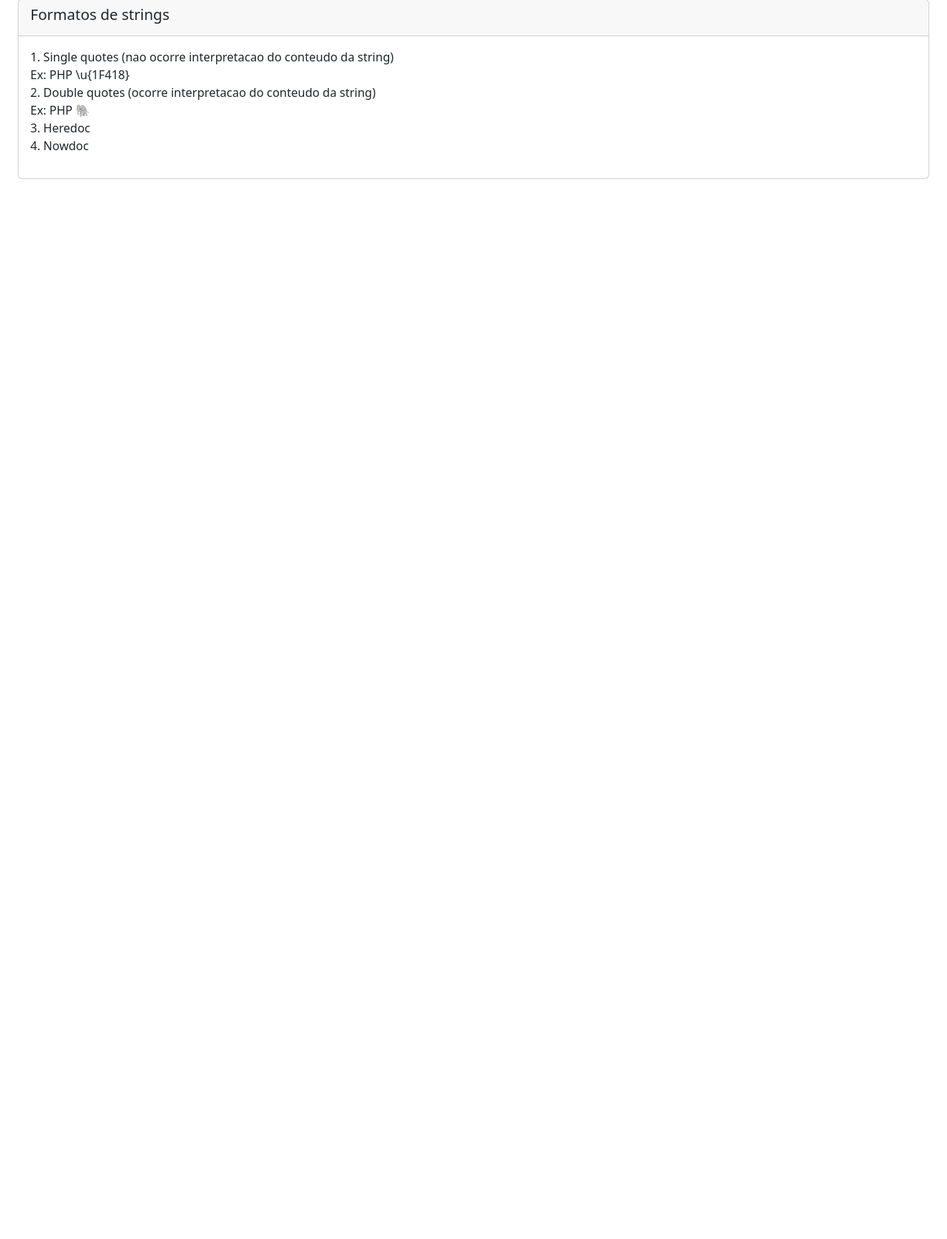
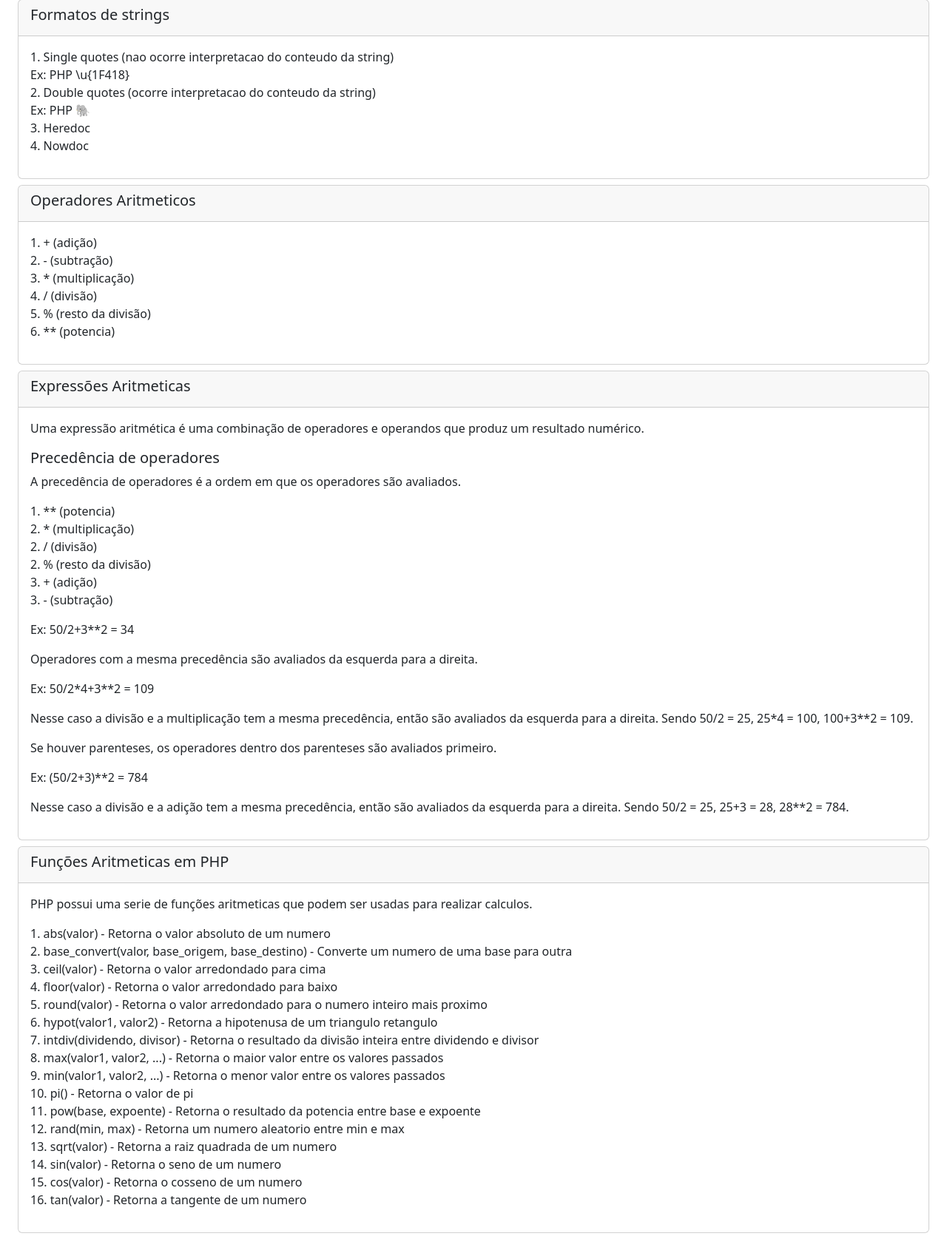
Before and after one commit to javorskinha/Estudos-PHP, a PHP site: page / in a window 1280 px wide. Shown: the part 1562-3237 px from the top of the page at 74% size. Before the commit the page ends 1804 px from the top, so only its background shows below. Run offline with PHP 8.4, Linux system fonts and the light colour scheme; some libraries are stand-ins or nearby versions.

Commit message:
atualizando anotacoes do curso php moderno curso em video

```diff
--- a/exPhpNotes/index.php
+++ b/exPhpNotes/index.php
@@ -120,6 +120,76 @@
             </ul>
         </div>
     </div>
+
+    <div class="card mx-4 my-2">
+        <div class="card-header">
+            <h5 class="card-title">Operadores Aritmeticos</h5>
+        </div>
+        <div class="card-body">
+            <ul class="list-group-numbered p-0">
+                <li class="list-group-item">+ (adição)</li>
+                <li class="list-group-item">- (subtração)</li>
+                <li class="list-group-item">* (multiplicação)</li>
+                <li class="list-group-item">/ (divisão)</li>
+                <li class="list-group-item">% (resto da divisão)</li>
+                <li class="list-group-item">** (potencia)</li>
+            </ul>
+        </div>
+    </div>
+
+    <div class="card mx-4 my-2">
+        <div class="card-header">
+            <h5 class="card-title">Expressões Aritmeticas</h5>
+        </div>
+        <div class="card-body">
+            <p>Uma expressão aritmética é uma combinação de operadores e operandos que produz um resultado numérico.</p>
+
+            <h5 class="mt-3">Precedência de operadores</h5>
+            <p>A precedência de operadores é a ordem em que os operadores são avaliados.</p>
+            <ul class="list-unstyled p-0">
+                <li class="list-group-item">1. ** (potencia)</li>
+                <li class="list-group-item">2. * (multiplicação)</li>
+                <li class="list-group-item">2. / (divisão)</li>
+                <li class="list-group-item">2. % (resto da divisão)</li>
+                <li class="list-group-item">3. + (adição)</li>
+                <li class="list-group-item">3. - (subtração)</li>
+            </ul>
+            <p>Ex: 50/2+3**2 = <?php echo 50/2+3**2; ?></p>
+            <p>Operadores com a mesma precedência são avaliados da esquerda para a direita.</p>
+            <p>Ex: 50/2*4+3**2 = <?php echo 50/2*4+3**2; ?></p>
+            <p>Nesse caso a divisão e a multiplicação tem a mesma precedência, então são avaliados da esquerda para a direita. Sendo 50/2 = 25, 25*4 = 100, 100+3**2 = 109.</p>
+            <p> Se houver parenteses, os operadores dentro dos parenteses são avaliados primeiro.</p>
+            <p>Ex: (50/2+3)**2 = <?php echo (50/2+3)**2; ?></p>
+            <p>Nesse caso a divisão e a adição tem a mesma precedência, então são avaliados da esquerda para a direita. Sendo 50/2 = 25, 25+3 = 28, 28**2 = 784.</p>
+        </div>
+    </div>
+
+    <div class="card mx-4 my-2">
+        <div class="card-header">
+            <h5 class="card-title">Funções Aritmeticas em PHP</h5>
+        </div>
+        <div class="card-body">
+            <p>PHP possui uma serie de funções aritmeticas que podem ser usadas para realizar calculos.</p>
+            <ul class="list-group-numbered p-0">
+                <li class="list-group-item">abs(valor) - Retorna o valor absoluto de um numero</li>
+                <li class="list-group-item">base_convert(valor, base_origem, base_destino) - Converte um numero de uma base para outra</li>
+                <li class="list-group-item">ceil(valor) - Retorna o valor arredondado para cima</li>
+                <li class="list-group-item">floor(valor) - Retorna o valor arredondado para baixo</li>
+                <li class="list-group-item">round(valor) - Retorna o valor arredondado para o numero inteiro mais proximo</li>
+                <li class="list-group-item">hypot(valor1, valor2) - Retorna a hipotenusa de um triangulo retangulo</li>
+                <li class="list-group-item">intdiv(dividendo, divisor) - Retorna o resultado da divisão inteira entre dividendo e divisor</li>
+                <li class="list-group-item">max(valor1, valor2, ...) - Retorna o maior valor entre os valores passados</li>
+                <li class="list-group-item">min(valor1, valor2, ...) - Retorna o menor valor entre os valores passados</li>
+                <li class="list-group-item">pi() - Retorna o valor de pi</li>
+                <li class="list-group-item">pow(base, expoente) - Retorna o resultado da potencia entre base e expoente</li>
+                <li class="list-group-item">rand(min, max) - Retorna um numero aleatorio entre min e max</li>
+                <li class="list-group-item">sqrt(valor) - Retorna a raiz quadrada de um numero</li>
+                <li class="list-group-item">sin(valor) - Retorna o seno de um numero</li>
+                <li class="list-group-item">cos(valor) - Retorna o cosseno de um numero</li>
+                <li class="list-group-item">tan(valor) - Retorna a tangente de um numero</li>
+            </ul>
+        </div>
+    </div>
     <script src="../crudphp/js/bootstrap.bundle.min.js"></script>
 </body>
 </html>
```
